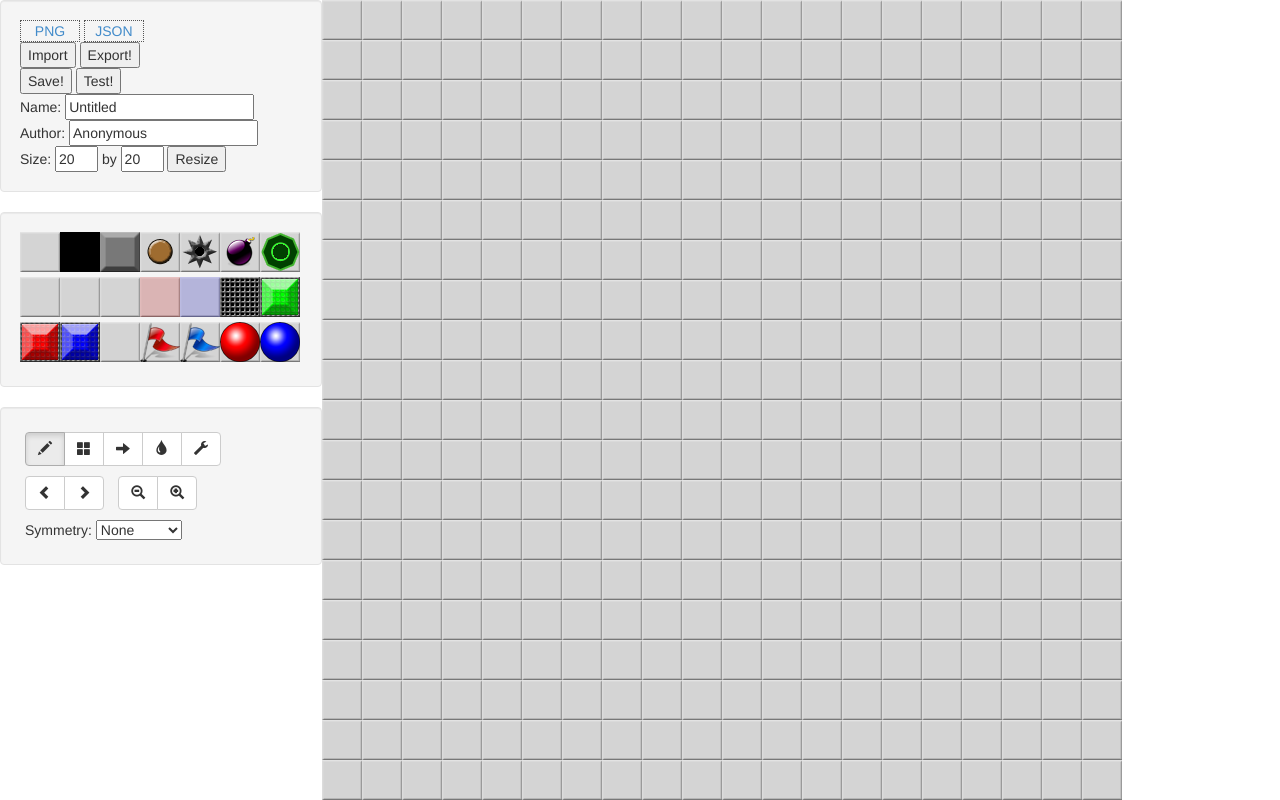
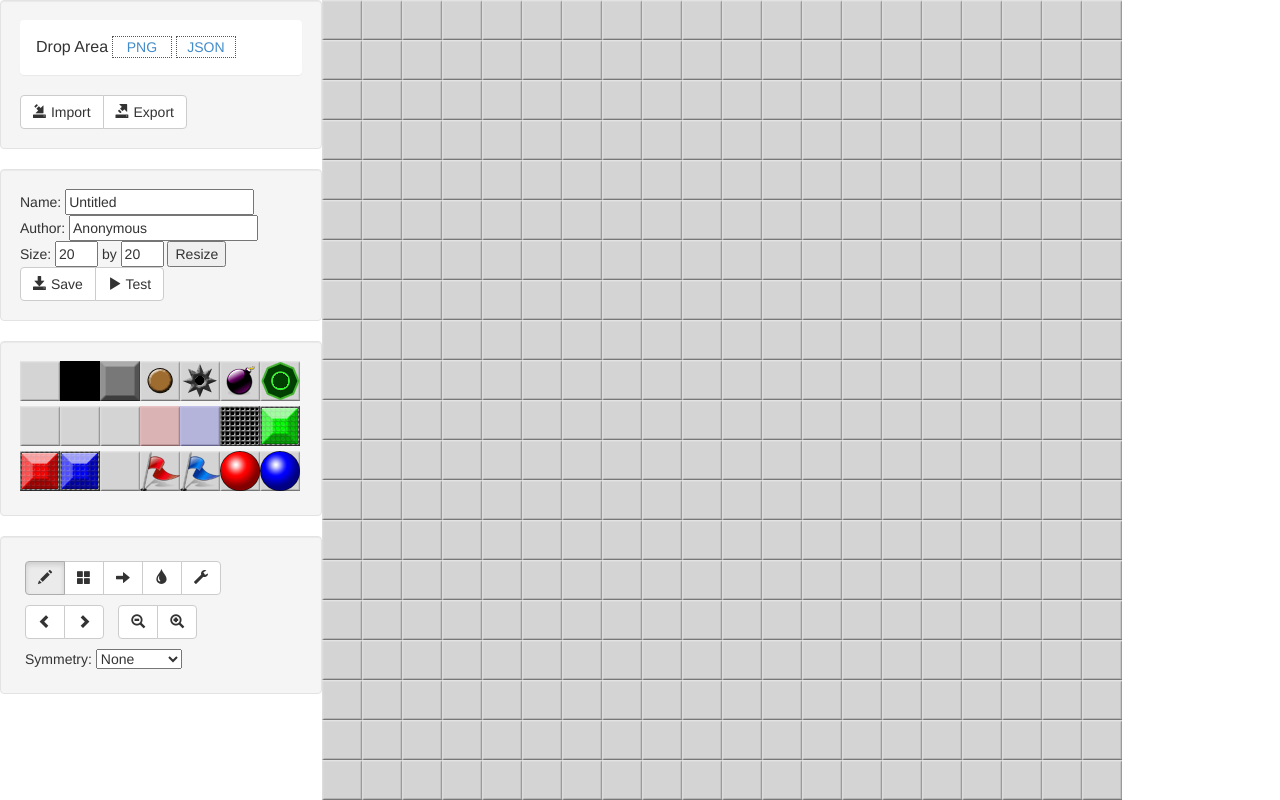
Before and after one commit to PeterReid/tagpro-map-editor, a website: page static/index.html in a window 1280 px wide. Drawn offline with nearby package versions, Linux system fonts and the light colour scheme.

Commit message:
Work on upper left controls.

```diff
--- a/static/index.html
+++ b/static/index.html
@@ -16,16 +16,18 @@
 
   <div style="position:fixed;left:0;top:0;bottom:0;width:23em;overflow-y:scroll;">
     <div class="well">
-      <a class='dropArea' draggable="true" id='pngDrop' download="map.png" href='#'>PNG</a>
-      <a class='dropArea' draggable="true" id='jsonDrop' download="map.json" href='#'>JSON</a>
+      <div class="panel panel-body">
+        <span class="panel-title">Drop Area</span>
+        <a class='dropArea' draggable="true" id='pngDrop' download="map.png" href='#'>PNG</a>
+        <a class='dropArea' draggable="true" id='jsonDrop' download="map.json" href='#'>JSON</a>
+      </div>
+      <div class="btn-group">
+        <button id='import' class='btn btn-default' title="Import map from drop area."><span class="glyphicon glyphicon-import"></span> Import</button>
+        <button id='export' class='btn btn-default' title="Export map to drop area."><span class="glyphicon glyphicon-export"></span> Export</button>
+      </div>
+    </div>
 
-      <div>
-        <input type='button' value='Import' id='import' />
-        <input type='button' value='Export!' id='export' />
-      </div>
-      <input type='button' value='Save!' id='save' />
-      <input type='button' value='Test!' id='test' />
-
+    <div class="well">
       <div>
         Name: <input type='text' id='mapName' />
       </div>
@@ -36,19 +38,24 @@
         Size: <input type='text' id='resizeWidth' size='2'/> by <input type='text' id='resizeHeight' size='2' />
         <input type='button' value='Resize' id='resize' />
       </div>
+      <div class="btn-group">
+        <button id='save' class='btn btn-default' title="Save map to cache."><span class="glyphicon glyphicon-save"></span> Save</button>
+        <button id='test' class='btn btn-default' title="Test map."><span class="glyphicon glyphicon-play"></span> Test</button>
+      </div>
     </div>
+
     <div class="well">
       <div id='palette'></div>
+    </div>
 
-    </div>
     <div class="well">
 
       <div id='tools' class="btn-group" style="margin: 5px" role="toolbar">
-        <button id='toolPencil' type="button" class="btn btn-default" title="Pencil Tool - Click to paint a single pixel."><span class="glyphicon glyphicon-pencil"></span></button>
-        <button id='toolBrush' type="button" class="btn btn-default" title="Brush Tool - Click to paint a 3x3 area."><span class="glyphicon glyphicon-th-large"></span></button>
-        <button id='toolLine' type="button" class="btn btn-default" title="Line Tool - Click to start a line. Click again to complete it."><span class="glyphicon glyphicon-arrow-right"></span></button>
-        <button id='toolFill' type="button" class="btn btn-default" title="Fill Tool - Click to fill a contiguous area."><span class="glyphicon glyphicon-tint"></span></button>
-        <button id='toolWire' type="button" class="btn btn-default" title="Wire Tool = Click to select an emitter (a button or portal). Click on the receiver(s) (gates, bombs, portals) to complete the link."><span class="glyphicon glyphicon-wrench"></span></button>
+        <button id='toolPencil' class="btn btn-default" title="Pencil Tool - Click to paint a single pixel."><span class="glyphicon glyphicon-pencil"></span></button>
+        <button id='toolBrush' class="btn btn-default" title="Brush Tool - Click to paint a 3x3 area."><span class="glyphicon glyphicon-th-large"></span></button>
+        <button id='toolLine' class="btn btn-default" title="Line Tool - Click to start a line. Click again to complete it."><span class="glyphicon glyphicon-arrow-right"></span></button>
+        <button id='toolFill' class="btn btn-default" title="Fill Tool - Click to fill a contiguous area."><span class="glyphicon glyphicon-tint"></span></button>
+        <button id='toolWire' class="btn btn-default" title="Wire Tool = Click to select an emitter (a button or portal). Click on the receiver(s) (gates, bombs, portals) to complete the link."><span class="glyphicon glyphicon-wrench"></span></button>
       </div>
 
       <div id='undoRedo' class="btn-group" style="margin: 5px" role="toolbar">
```
